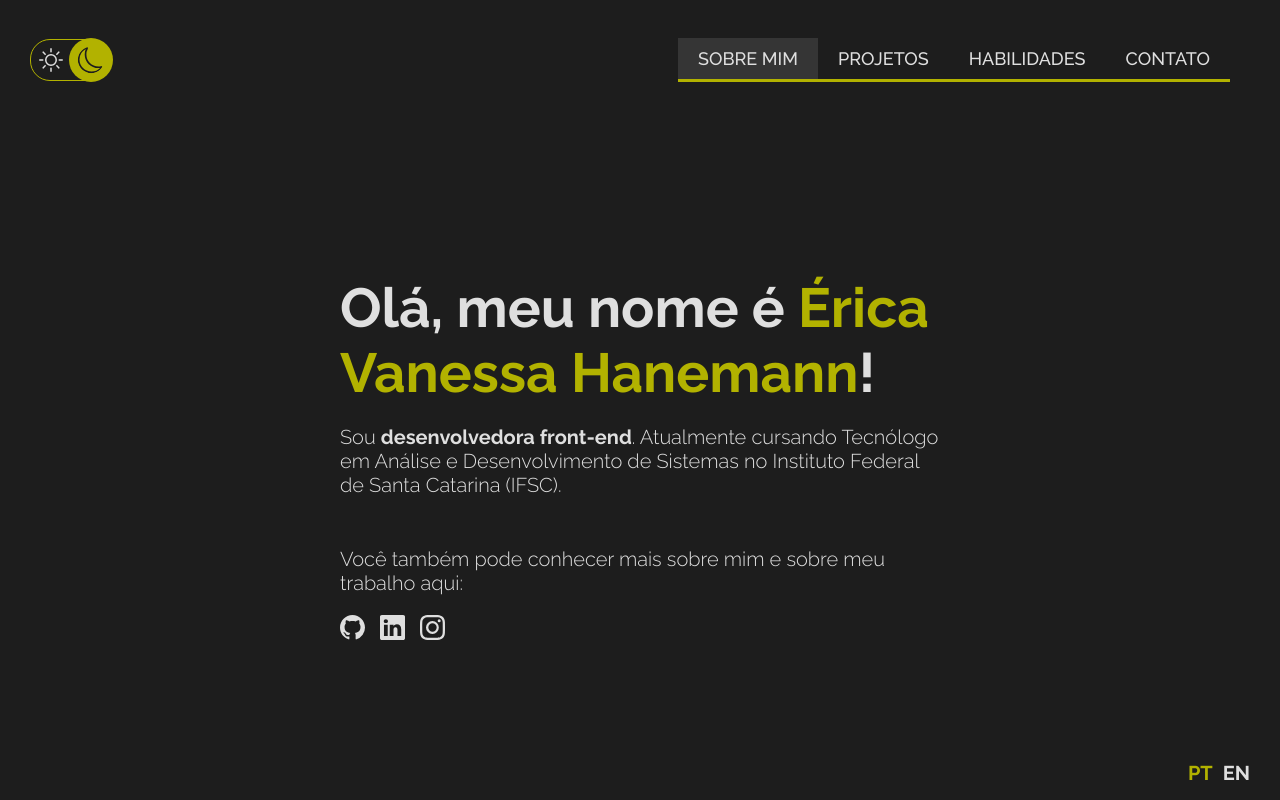
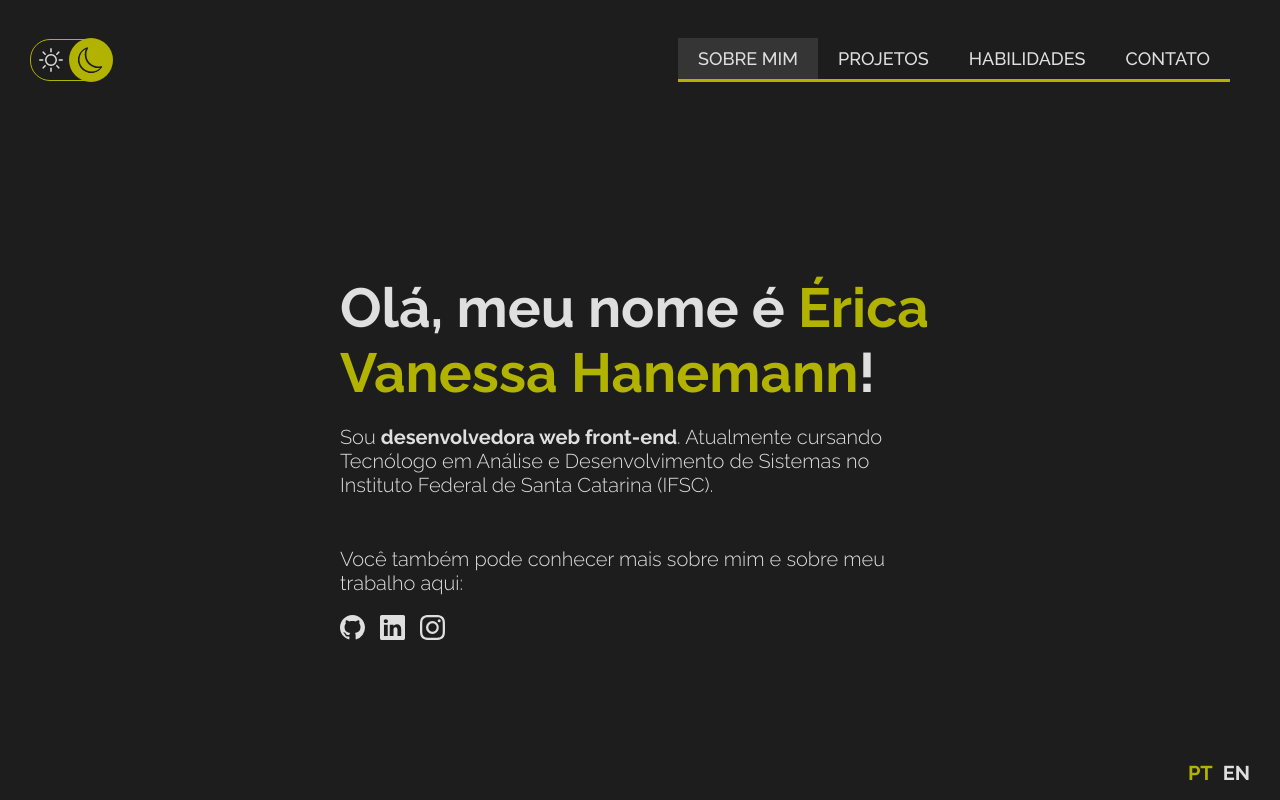
Before and after one commit to ericahanemann/erica-portfolio, a React (Vite) app: page / in a window 1280 px wide. Shown: the top 800 px of the page. Built offline with nearby package versions, Linux system fonts and the light colour scheme.

Commit message:
changing content and design

```diff
--- a/src/components/Work/Work.module.css
+++ b/src/components/Work/Work.module.css
@@ -68,6 +68,12 @@
   }
 }
 
+@media screen and (max-width: 750px) and (orientation: landscape) {
+  .projects-section h3 {
+    margin-top: 100px;
+  }
+}
+
 @media screen and (max-width: 500px) {
   .projects-container {
     width: 400px;
--- a/src/translations.json
+++ b/src/translations.json
@@ -11,7 +11,7 @@
       "myName": "Érica Vanessa Hanemann",
       "exclamation": "!",
       "iam": "Sou ",
-      "job": "desenvolvedora front-end",
+      "job": "desenvolvedora web front-end",
       "miniBio": ". Atualmente cursando Tecnólogo em Análise e Desenvolvimento de Sistemas no Instituto Federal de Santa Catarina (IFSC)."
     },
     "social": {
@@ -46,7 +46,7 @@
       "myName": "Érica Vanessa Hanemann",
       "exclamation": "!",
       "iam": "I am a ",
-      "job": "front-end developer",
+      "job": "front-end web developer",
       "miniBio": ". I'm currently studying Systems Analysis and Development at \"Instituto Federal de Santa Catarina\" (IFSC)."
     },
     "social": {
```
